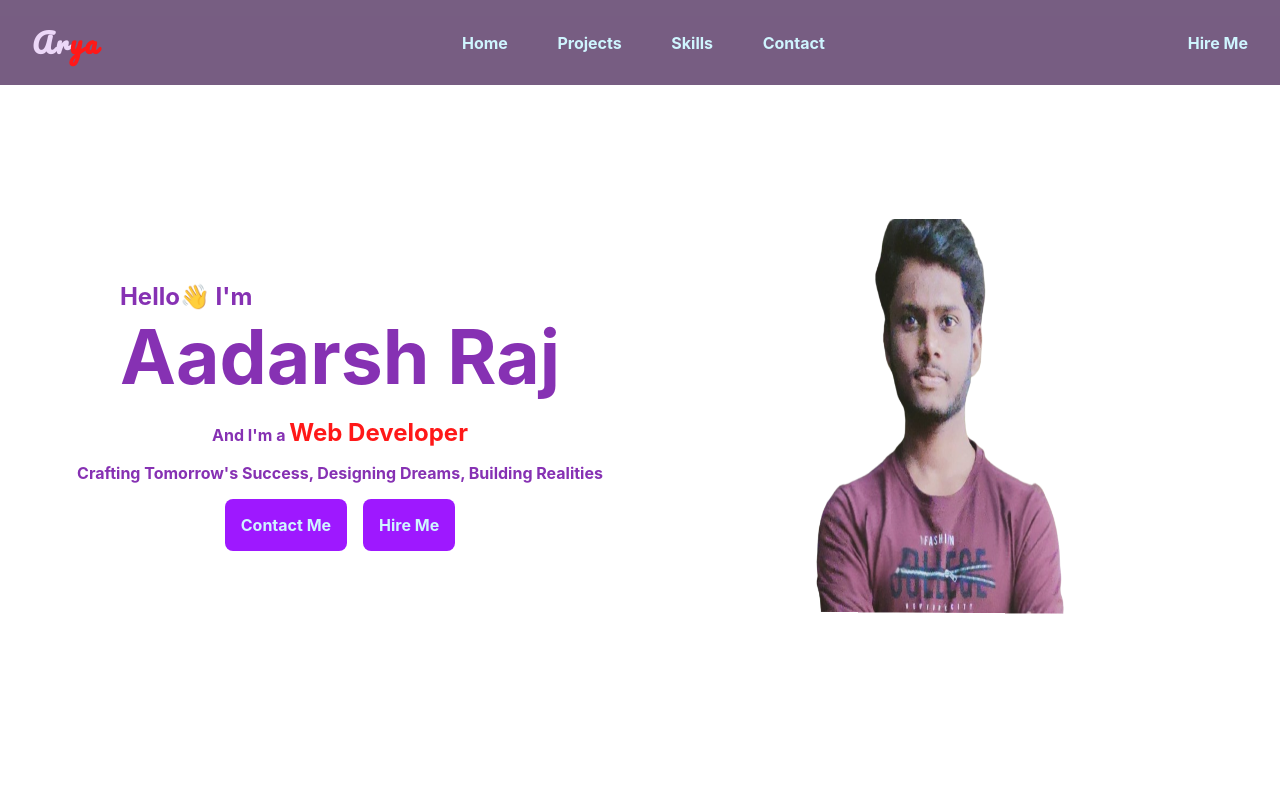
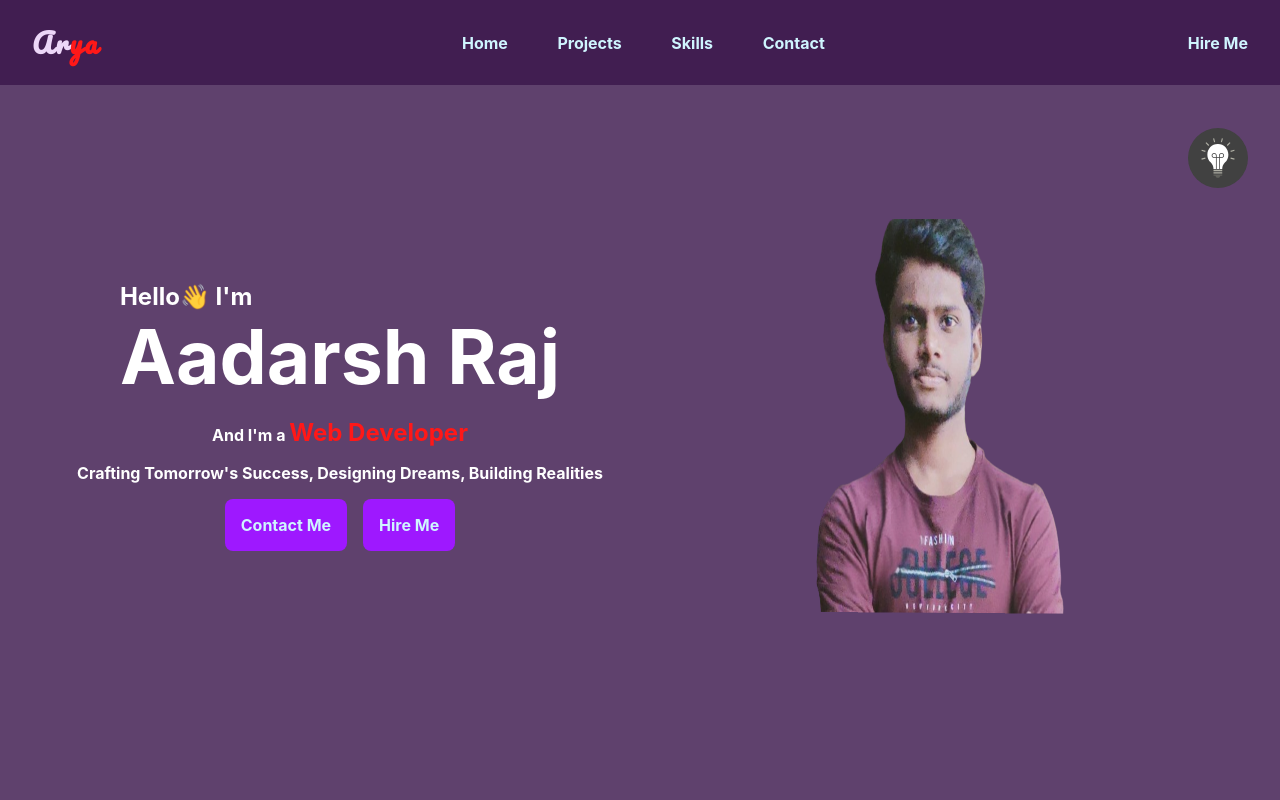
Before and after one commit to Aadarsh-Raj/Aadarsh-Raj, a React (Create React App) app: page / in a window 1280 px wide. Shown: the top 800 px of the page. Built offline with nearby package versions, Linux system fonts and the light colour scheme; the HTML template or start-up script is replaced by a standard one.

Commit message:
added mode changer functionality

```diff
--- a/src/Components/Home.jsx
+++ b/src/Components/Home.jsx
@@ -2,7 +2,7 @@ import React, { useEffect, useState } from "react";
 import profilePic from "./Assets/aadarsh.jpg";
 import "./Style/home.css";
 import { motion } from "framer-motion";
-const Home = () => {
+const Home = ({ lightMode }) => {
   const texts = [
     "Web Developer",
     "React.js Developer",
@@ -33,7 +33,11 @@ const Home = () => {
   }, [charIndex, textIndex, texts]);
   return (
     <>
-      <section className="landing-container" id="home">
+      <section
+        className="landing-container"
+        style={{ color: lightMode ? "#7A1CAC" : "white" }}
+        id="home"
+      >
         <div className="left-landing-container">
           <h1>
             Hello👋 I'm
--- a/src/Components/Main.jsx
+++ b/src/Components/Main.jsx
@@ -1,4 +1,3 @@
-
 import "./Style/main.css";
 import Header from "./Header";
 import Home from "./Home";
@@ -7,15 +6,25 @@ import Skills from "./Skills";
 import Contact from "./Contact";
 import SocialMedia from "./SocialMedia";
 import React, { useState, useEffect } from "react";
-import "./Style/main.css";
 import Footer from "./Footer";
+import ModeChanger from "./ModeChanger";
 const Main = () => {
+  const [lightMode, setLightMode] = useState(false);
+  const handleCheckboxChange = () => {
+    setLightMode((prevMode) => !prevMode);
+  };
   return (
     <>
-      <main className="main">
+      <main
+        className="main"
+        style={{ backgroundColor: lightMode ? "white" : "#2e073fd7" }}
+      >
+        <div className="mode-changer-container" onClick={handleCheckboxChange}>
+          <ModeChanger lightMode={lightMode} />
+        </div>
         <Header />
-        <Home />
-        <Projects />
+        <Home lightMode={lightMode} />
+        <Projects lightMode={lightMode} />
         <Skills />
         <Contact />
         <Footer />
--- /dev/null
+++ b/src/Components/ModeChanger.jsx
@@ -0,0 +1,40 @@
+import React, { useState } from "react";
+import "./Style/modechanger.css";
+const ModeChanger = ({ lightMode }) => {
+  return (
+    <>
+      <div className="checkbox-container" title="Change Mode">
+        <input
+          id="checkbox-input"
+          type="checkbox"
+          checked={lightMode}
+          disabled
+          style={{ display: "none" }}
+        />
+        <label className="switch" htmlFor="checkbox-input">
+          <svg
+            xmlSpace="preserve"
+            style={{ enableBackground: "new 0 0 128 128" }}
+            viewBox="0 0 128 128"
+            xmlns="http://www.w3.org/2000/svg"
+          >
+            <path
+              d="M77.547 120.684h-5.765l-1.698 3.012a7.477 7.477 0 0 1-6.513 3.804h-.003a7.479 7.479 0 0 1-6.513-3.804l-1.698-3.012h-5.765v-4.06h27.956v4.06z"
+              style={{ fill: "#51514c" }}
+            ></path>
+            <path
+              d="M77.547 113.65H49.591v-4.279h27.956v4.279zm0-11.711H49.591v4.279h27.956v-4.279zm38.587-32.576-12.209-3.271.92-3.434 12.209 3.271-.92 3.434zm-104.268 0-.92-3.434 12.209-3.271.92 3.434-12.209 3.271zm92.979-24.913-.92-3.434 12.209-3.272.92 3.434-12.209 3.272zm-81.69 0-12.209-3.272.92-3.434 12.209 3.272-.92 3.434zM94.82 25.247l-2.514-2.514 8.938-8.938 2.514 2.514-8.938 8.938zm-61.64 0-8.937-8.938 2.514-2.514 8.937 8.938-2.514 2.514zm43.358-11.618-3.434-.92L76.376.5l3.434.92-3.272 12.209zm-25.076 0L48.191 1.42 51.625.5l3.272 12.209-3.435.92z"
+              style={{ fill: "#a7a79b" }}
+            ></path>
+            <path
+              d="M59.802 64.141h7.535v34.934h-7.535V64.141zm3.767-44.754c-18.485-.53-33.631 14.817-33.631 33.824 0 9.781 4.016 18.581 10.431 24.753 5.637 5.423 9.222 13.147 9.222 21.111h7.84V64.141H51.75c-4.44 0-8.051-3.612-8.051-8.051s3.612-8.051 8.051-8.051 8.052 3.612 8.052 8.051v5.681h7.535V56.09c0-4.44 3.612-8.051 8.052-8.051 4.44 0 8.051 3.612 8.051 8.051s-3.612 8.051-8.051 8.051h-5.682v34.934h7.84c0-7.964 3.584-15.688 9.222-21.111C93.184 71.792 97.2 62.992 97.2 53.211c0-19.008-15.146-34.355-33.631-33.824zM51.75 50.408a5.687 5.687 0 0 0-5.681 5.681 5.687 5.687 0 0 0 5.681 5.681h5.682v-5.681a5.688 5.688 0 0 0-5.682-5.681zM75.389 61.77h-5.682v-5.681a5.688 5.688 0 0 1 5.682-5.681 5.687 5.687 0 0 1 5.681 5.681 5.687 5.687 0 0 1-5.681 5.681z"
+              style={{ fill: "#ffffff" }}
+            ></path>
+          </svg>
+        </label>
+      </div>
+    </>
+  );
+};
+
+export default ModeChanger;
--- a/src/Components/ProjectCard.jsx
+++ b/src/Components/ProjectCard.jsx
@@ -30,8 +30,8 @@ const ProjectCard = (prop) => {
           </a>
         </div>
         <div className="card-details">
-          <p>{prop.cardData.title}</p>
-          <a href={prop.cardData.github} target="blank">
+          <p style={{color: prop.lightMode ? "#9300ff" : "#D2E0FB"}}>{prop.cardData.title}</p>
+          <a href={prop.cardData.github} target="blank" style={{color: prop.lightMode ? "#5e1d79" : "#010409"}}>
             Github{" "}
           </a>
           <span>|&nbsp;</span>
--- a/src/Components/Projects.jsx
+++ b/src/Components/Projects.jsx
@@ -5,7 +5,7 @@ import projectArray from "./project.json";
 import { motion } from "framer-motion";
 import { useState } from "react";
 
-const Projects = () => {
+const Projects = ({lightMode}) => {
   const container = {
     hidden: { opacity: 1, scale: 0 },
     visible: {
@@ -35,7 +35,7 @@ const Projects = () => {
           animate="visible"
         >
           {projectArray.map((ele, index) => (
-            <ProjectCard key={ele.id} cardData={ele} variants={item} />
+            <ProjectCard key={ele.id} lightMode={lightMode} cardData={ele} variants={item} />
           ))}
         </motion.div>
       </section>
--- a/src/Components/Style/header.css
+++ b/src/Components/Style/header.css
@@ -2,7 +2,7 @@
   display: flex;
   justify-content: space-between;
   padding: 1.2rem 2rem;
-  background-color: #2e073fb7;
+  background-color: #2e073f;
   align-items: center;
   font-weight: bolder;
   position: fixed;
--- a/src/Components/Style/home.css
+++ b/src/Components/Style/home.css
@@ -5,6 +5,7 @@
   width: 100%;
   padding: 0 2.5rem;
   margin-top: 1rem;
+  /* color: #7A1CAC; */
 }
 .landing-container > div {
   width: 50%;
@@ -16,14 +17,13 @@
   justify-content: center;
   align-items: center;
   text-align: left;
-  color: #7A1CAC;
+
 }
 
 .left-landing-container h1 span{
 font-size: 4.6875rem;
 }
 .landing-container-para-tag {
-  color: #7A1CAC;
   font-weight: bolder;
 }
 .landing-container-para-tag span{
@@ -46,7 +46,7 @@ font-size: 4.6875rem;
   color: #fff;
 }
 .short-intro-container {
-  color: #7A1CAC;
+  /* color: #D2E0FB; */
   font-weight: bold;
 }
 .right-landing-container {
--- a/src/Components/Style/main.css
+++ b/src/Components/Style/main.css
@@ -1,8 +1,16 @@
 .main{
     background-color: white;
+    /* background-color: #2e073fd7; */
     transition: all 2s ease-in-out;
     animation: render 2s ease-out;
     scroll-behavior: smooth;
+    position: relative;
+}
+.mode-changer-container{
+    position: fixed;
+    z-index: 11111111;
+    right: 2rem;
+    top: 16%;
 }
 @keyframes render {
     0%{
--- /dev/null
+++ b/src/Components/Style/modechanger.css
@@ -0,0 +1,28 @@
+#checkbox-input {
+  display: none;
+}
+
+.switch {
+  width: fit-content;
+  padding: 10px;
+  background-color: rgb(46, 46, 46);
+  border-radius: 50px;
+  z-index: 1;
+  cursor: pointer;
+  display: flex;
+  transition: all 0.7s;
+}
+.switch svg{
+    height: 2.5rem;
+}
+#checkbox-input:checked + .switch {
+  background-color: rgb(161, 91, 0);
+  box-shadow: 0px 0px 100px rgb(255, 196, 0);
+}
+
+
+@media screen and (max-width: 550px) {
+    .switch svg{
+        height: 1.5rem;
+    }
+}
--- a/src/Components/Style/projectcard.css
+++ b/src/Components/Style/projectcard.css
@@ -13,10 +13,6 @@
   color: #AD49E1;
 }
 
-.card-details a:nth-child(2){
-    color: #5e1d79;
-}
-
 @media screen and (max-width: 700px) {
   .project-card-item {
     flex-basis: 40%;
```
